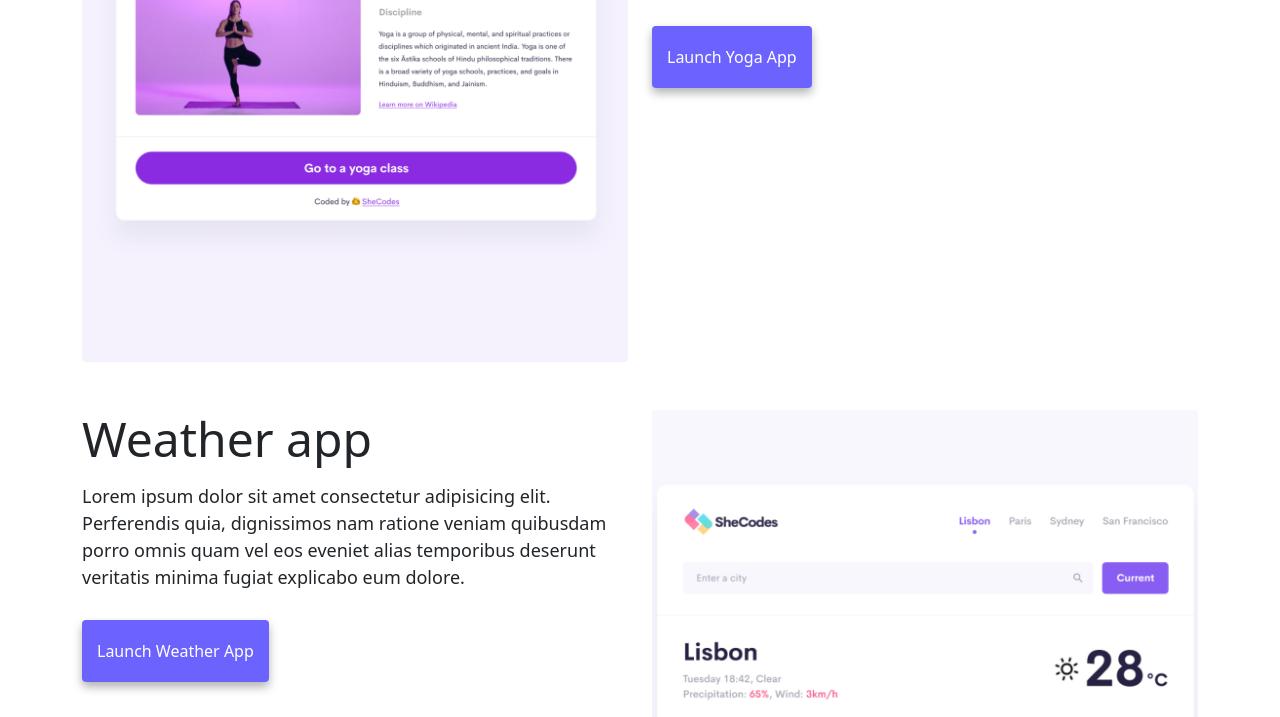
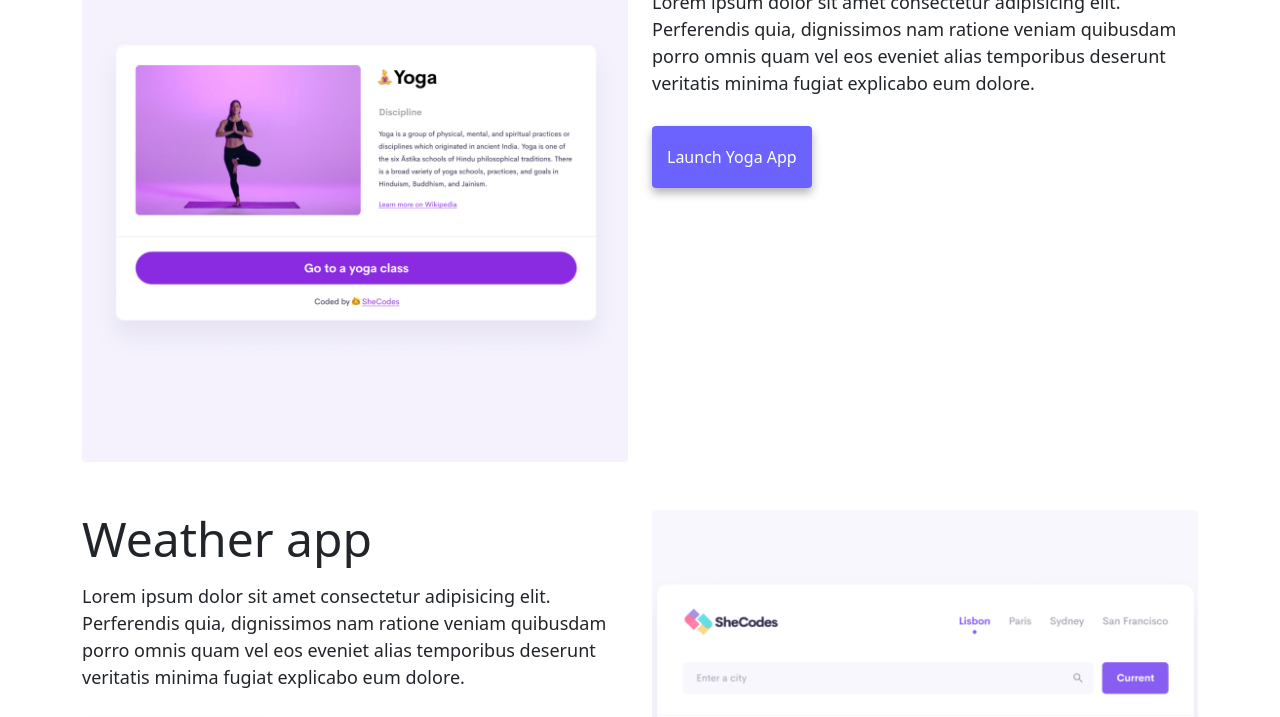
Before and after one commit to jackiedelrey/Response-Task-2, a plain HTML site: page index.html in a window 1280 px wide. Shown: the part 580-1297 px from the top of the page. Drawn offline with nearby package versions, Linux system fonts and the light colour scheme.

Commit message:
margin correction

```diff
--- a/style.css
+++ b/style.css
@@ -5,7 +5,7 @@
 }
 
 body {
-  margin-top: 100px 0;
+  margin: 100px 0;
 }
 
 h1,
```
